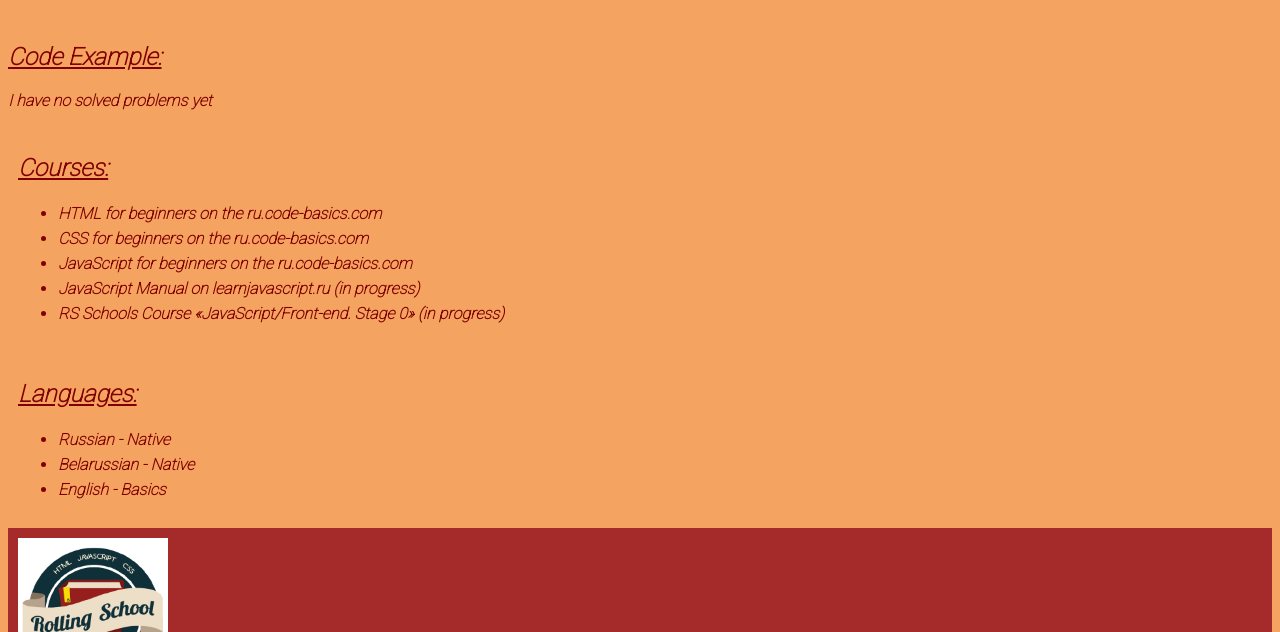
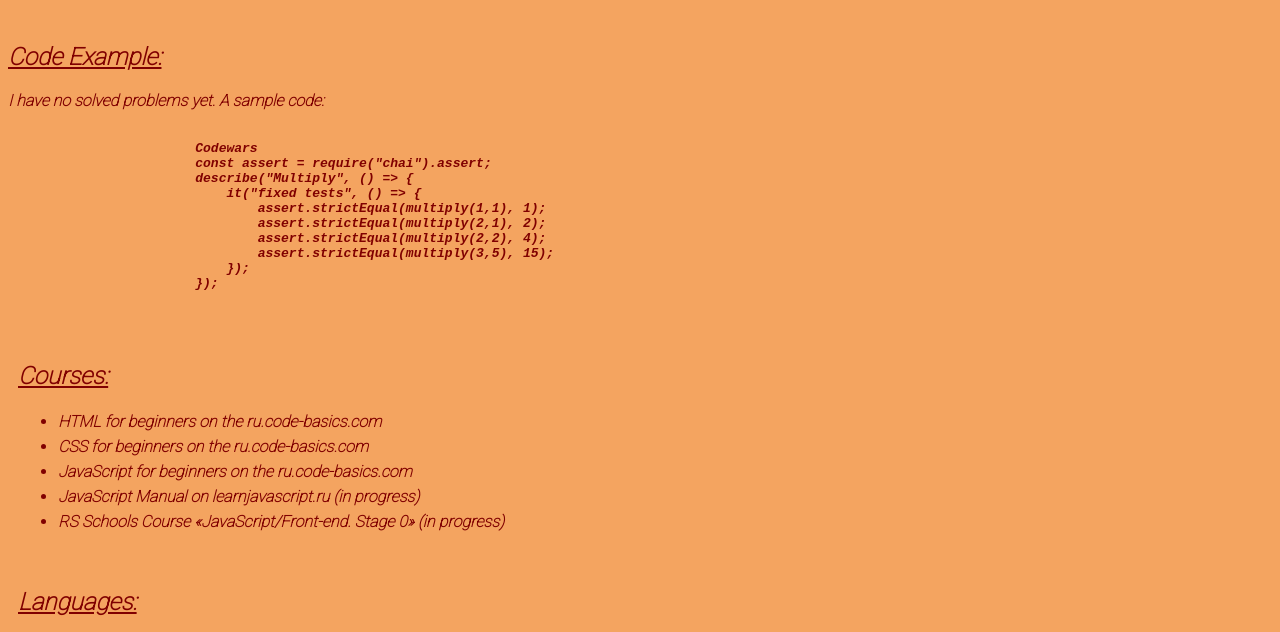
Before and after one commit to Vladislav-2000/rsschool-cv, a plain HTML site: page index.html in a window 1280 px wide. Shown: the part 1232-1864 px from the top of the page. Drawn offline with Linux system fonts and the light colour scheme.

Commit message:
feat: updated the index.html

```diff
--- a/index.html
+++ b/index.html
@@ -57,7 +57,21 @@
             </section>
             <section id="CodeExample">
                 <h2 class="title">Code Example:</h2>
-                    <p>I have no solved problems yet</p>
+                <p>I have no solved problems yet. A sample code:</p>
+                <pre>
+                    <code>
+                        Codewars
+                        const assert = require("chai").assert;
+                        describe("Multiply", () => {
+                            it("fixed tests", () => {
+                                assert.strictEqual(multiply(1,1), 1);
+                                assert.strictEqual(multiply(2,1), 2);
+                                assert.strictEqual(multiply(2,2), 4);
+                                assert.strictEqual(multiply(3,5), 15);
+                            });
+                        });
+                    </code>
+                </pre>
             </section>
             <section id="Courses">
                 <h2 class="title">Courses:</h2>
```
